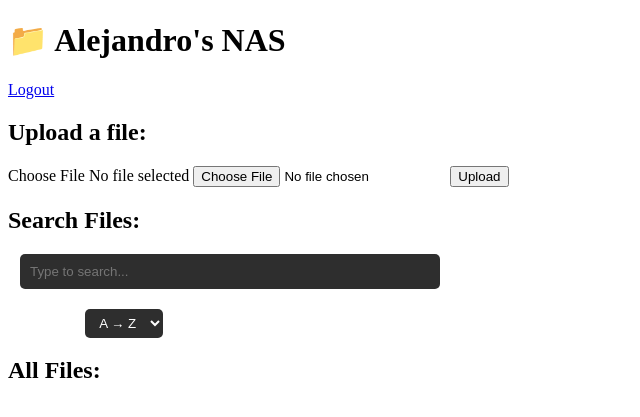
After one commit to Alejandro-Serna17/Personal-NAS-Server, a Flask app: page / in a window 1280 px wide. The commit adds this page. Shown: the top 417 px of the page, without its empty margins (0-640 px from the left). Run offline with Flask 3, Linux system fonts and the light colour scheme; the visitor is signed in with stand-in values (Sample User, id 1).

Commit message:
Update templates

```diff
--- a/templates/invalid.html
+++ b/templates/invalid.html
@@ -6,10 +6,8 @@
   <meta name="viewport" content="width=device-width, initial-scale=1.0">
 </head>
 <body>
-  <div class="box">
     <h2>Invalid Credentials</h2>
     <p>Sorry, the username or password you entered is incorrect.</p>
     <a href="{{ url_for('login') }}">Try again</a>
-  </div>
 </body>
 </html>
--- /dev/null
+++ b/templates/mainScreen.html
@@ -0,0 +1,43 @@
+<!doctype html>
+<head>
+  <title>NAS</title>
+  <meta name="viewport" content="width=device-width, initial-scale=1.0">
+</head>
+<body>
+  <header>
+      <h1>📁 Alejandro's NAS</h1>
+      <a href="{{ url_for('logout') }}">Logout</a>
+  </header>
+  <div class="main">
+    <h2>Upload a file:</h2>
+    <form method="post" enctype="multipart/form-data">
+      <label for="file-upload" class="custom-file-upload">
+        Choose File
+      </label>
+      <span id="file-name">No file selected</span>
+      <input id="file-upload" type="file" name="file">
+
+      <input type="submit" value="Upload" class="submit-button">
+    </form>
+    <h2>Search Files:</h2>
+    <input type="text" id="file-search" placeholder="Type to search..." style="margin: 0 0 20px 12px; padding: 10px; width: 100%; max-width: 400px; border-radius: 5px; border: none; background-color: #2e2e2e; color: white;">
+    <div style="margin-bottom: 16px;">
+      <label for="sort-select" style="margin-right: 10px; color: white; margin-left: 12px;">Sort by:</label>
+      <select id="sort-select" style="padding: 6px 10px; border-radius: 5px; background-color: #2e2e2e; color: white; border: none;">
+        <option value="az">A → Z</option>
+        <option value="za">Z → A</option>
+      </select>
+    </div>
+    <h2>All Files:</h2>
+      <ul>
+        {% for filename in files %}
+        <li>
+          <a href="{{ url_for('download_file', filename=filename) }}">{{ filename }}</a>
+          <form method="post" action="{{ url_for('delete_file', filename=filename) }}" style="display:inline;" onsubmit="return confirm('Are you sure you want to delete {{ filename }}?');">
+              <button class="delete-button" type="submit">🗑️ Delete</button>
+          </form>
+      </li>
+        {% endfor %}
+      </ul>
+  </div>
+</body>
```
Also changed, not shown: templates/login.html (added, +16 -0 lines), templates/main.js (added, +46 -0 lines).
